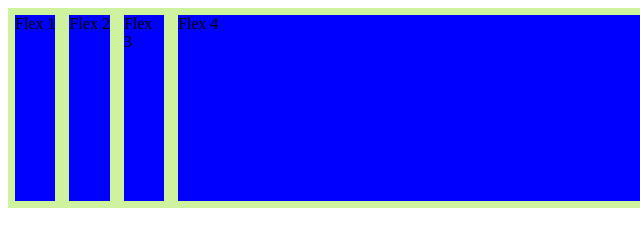
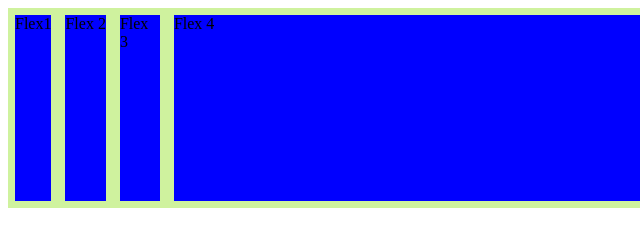
Before and after one commit to Flaviuuuu/FlexFunctionality, a plain HTML site: page flex/index.html in a window 1280 px wide. Shown: the full height of the page, 0-640 px from the left. Drawn offline with Linux system fonts and the light colour scheme.

Commit message:
Update index.html

```diff
--- a/flex/index.html
+++ b/flex/index.html
@@ -7,7 +7,7 @@
 </head>
 <body>
     <div class="container">
-    <div class="elements" style="flex-shrink:2;">Flex 1
+    <div class="elements" style="flex-shrink:2;">Flex1
     </div>
 
     <div class="elements" style="flex-shrink:1;">Flex 2
```
